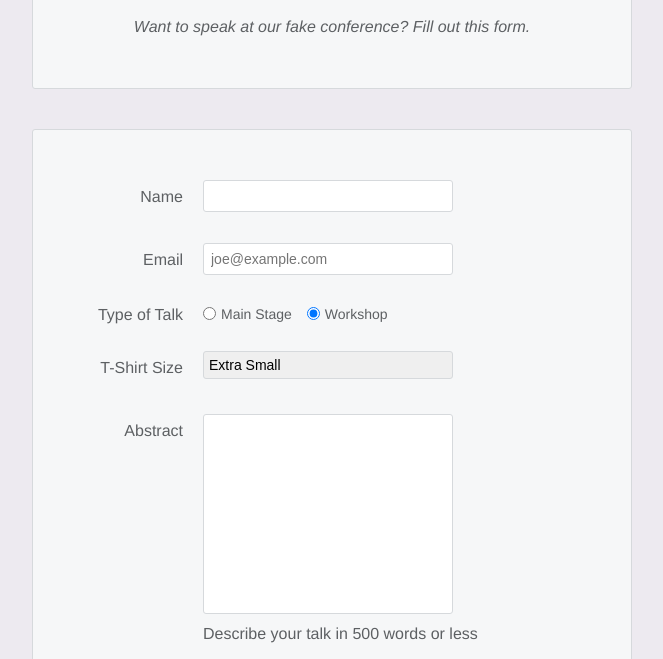
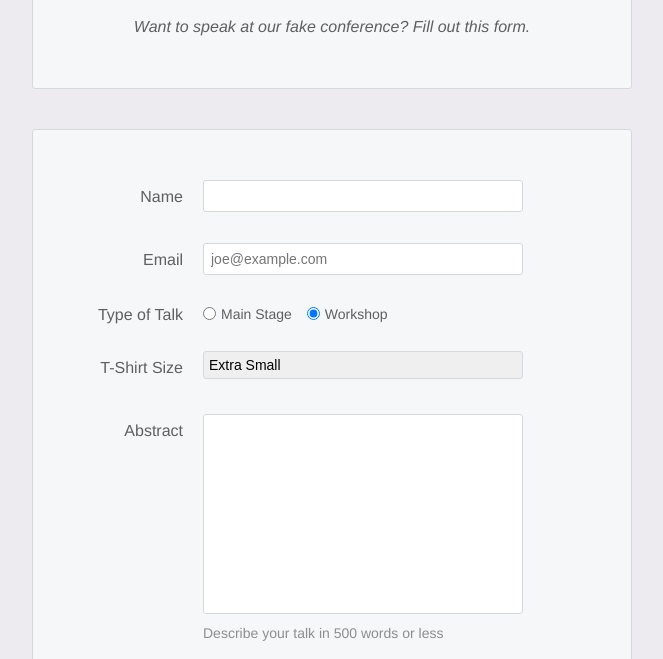
Before and after one commit to WitchingHr/form-submission, a plain HTML site: page index.html in a window 1280 px wide. Shown: the part 133-792 px from the top of the page, without its empty margins (308-971 px from the left). Drawn offline with Linux system fonts and the light colour scheme.

Commit message:
Change font sizes and coloring

```diff
--- a/style.css
+++ b/style.css
@@ -140,6 +140,11 @@ body {
     background-color: #407fc7;
 }
 
+div .instructions {
+    color: #8f8d8d;
+    font-size: 14px;
+}
+
 @media only screen and (min-width: 700px) {
     .speaker-form,
     .speaker-form-header {
@@ -154,7 +159,7 @@ body {
     .form-row input[type='email'],
     .form-row select,
     .form-row textarea {
-        width: 250px;
+        width: 320px;
         height: initial;
     }
     .form-row label {
```
